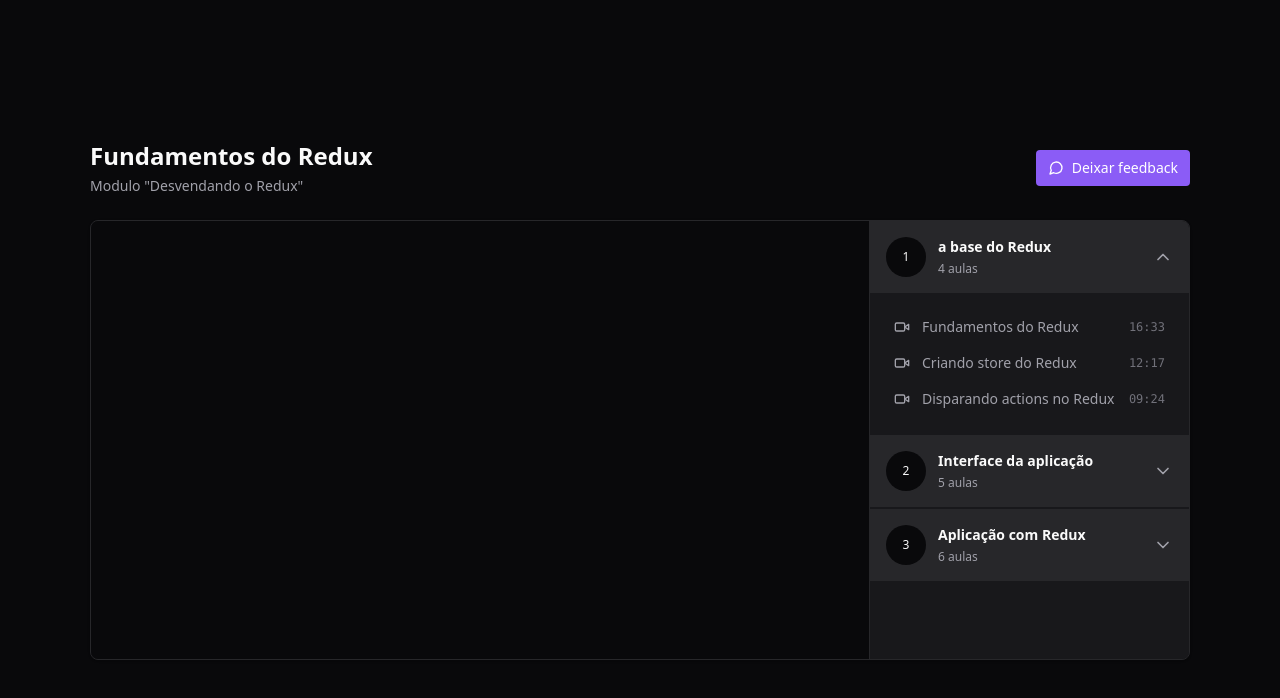
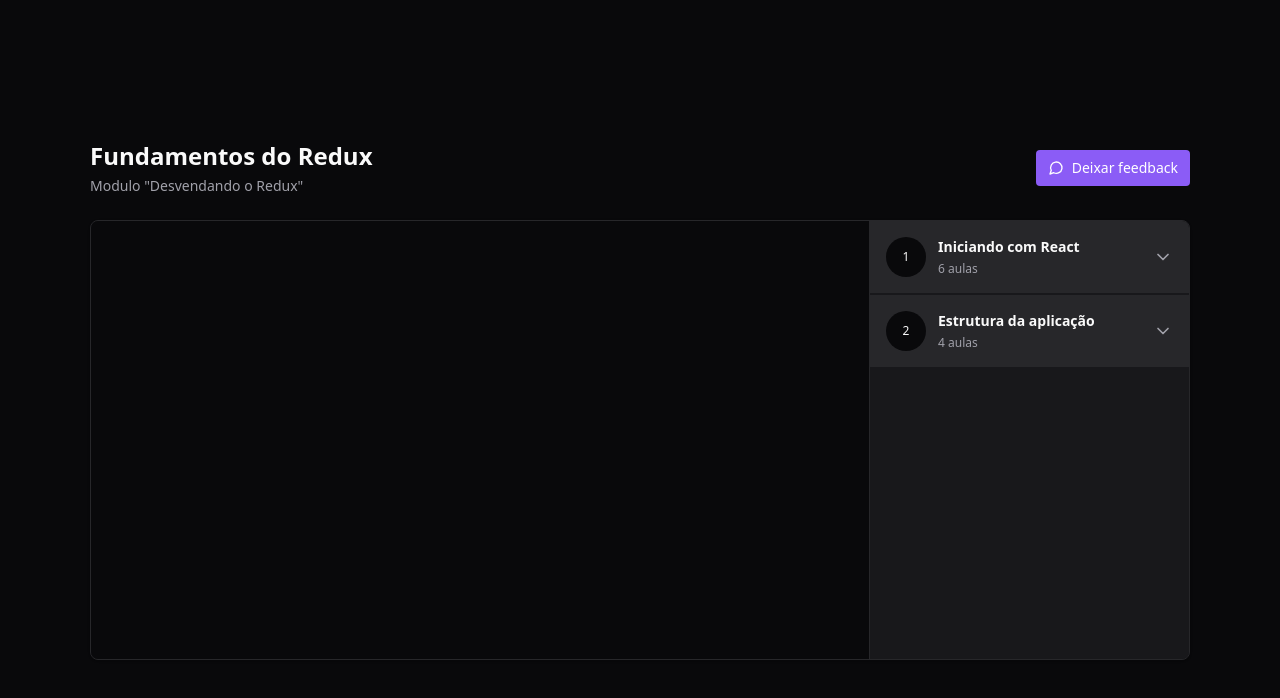
Before and after one commit to felipegarcao/redux-zustand, a React (Vite) app: page / in a window 1280 px wide. Shown: the top 698 px of the page. Built offline with nearby package versions, Linux system fonts and the light colour scheme; the HTML template or start-up script is replaced by a standard one.

Commit message:
Criando reducer do player

```diff
--- a/src/components/Module.tsx
+++ b/src/components/Module.tsx
@@ -1,5 +1,6 @@
 import * as Collapsed from '@radix-ui/react-collapsible';
 import { ChevronDown } from 'lucide-react';
+import { useAppSelector } from '../store';
 import { Lesson } from './Lesson';
 
 
@@ -10,8 +11,10 @@
 }
 
 export function Module({ title, amountOfLessons, moduleIndex }: ModuleProps) {
+  const lessons = useAppSelector(state => state.player.course.modules[moduleIndex].lessons)
+
   return (
-    <Collapsed.Root className='group' open={moduleIndex === 0}>
+    <Collapsed.Root className='group'>
       <Collapsed.Trigger className='flex w-full items-center gap-3 bg-zinc-800 p-4'>
         <div className='flex h-10 w-10 rounded-full items-center justify-center bg-zinc-950 text-xs'>
           {moduleIndex + 1}
@@ -26,9 +29,15 @@
       </Collapsed.Trigger>
       <Collapsed.Content>
         <nav className='relative flex flex-col gap-4 p-6'>
-          <Lesson title='Fundamentos do Redux' duration='16:33' />
-          <Lesson title='Criando store do Redux' duration='12:17' />
-          <Lesson title='Disparando actions no Redux' duration='09:24' />
+          {
+            lessons.map((lesson) => (
+              <Lesson
+              key={lesson.id}
+              title={lesson.title}
+              duration={lesson.duration}
+               />
+            ))
+          }
         </nav>
       </Collapsed.Content>
     </Collapsed.Root>
--- a/src/pages/Player.tsx
+++ b/src/pages/Player.tsx
@@ -2,8 +2,11 @@
 import { Header } from '../components/Header'
 import { Module } from '../components/Module'
 import { Video } from '../components/Video'
+import { useAppSelector } from '../store'
 
 export function Player() {
+  const modules = useAppSelector(state => state.player.course.modules)
+
   return (
     <div className="h-screen bg-zinc-950 text-zinc-50 flex justify-center items-center">
       <div className="w-[1100px] flex flex-col gap-6">
@@ -24,9 +27,14 @@
 
 
           <aside className='w-80 border-l divide-y-2 divide-zinc-900 absolute top-0 bottom-0 right-0 border-zinc-800 bg-zinc-900 overflow-y-auto scrollbar scrollbar-thin scrollbar-track-zinc-950 scrollbar-thumb-zinc-800'>
-           <Module title='a base do Redux' amountOfLessons={4} moduleIndex={0} />
-           <Module title='Interface da aplicação' amountOfLessons={5} moduleIndex={1} />
-           <Module title='Aplicação com Redux' amountOfLessons={6} moduleIndex={2} />
+            {modules.map((module, index) => (
+              <Module
+                key={module.id}
+                moduleIndex={index}
+                title={module.title}
+                amountOfLessons={module.lessons.length}
+              />
+            ))}
           </aside>
         </main>
       </div>
--- a/src/store/index.ts
+++ b/src/store/index.ts
@@ -1,12 +1,13 @@
 import { configureStore } from '@reduxjs/toolkit';
 import { TypedUseSelectorHook, useSelector } from 'react-redux';
+import { player } from './slices/player';
 
 
 
 
 export const store = configureStore({
   reducer: {
-
+    player
   }
 })
 
--- /dev/null
+++ b/src/store/slices/player.ts
@@ -0,0 +1,36 @@
+import { createSlice } from '@reduxjs/toolkit'
+
+const playerSlice = createSlice({
+  name: 'player',
+  initialState: {
+    course: {
+      modules: [
+        {
+          id: '1',
+          title: 'Iniciando com React',
+          lessons: [
+            { id: 'Jai8w6K_GnY', title: 'CSS Modules', duration: '13:45' },
+            { id: 'w-DW4DhDfcw', title: 'Estilização do Post', duration: '10:05' },
+            { id: 'D83-55LUdKE', title: 'Componente: Header', duration: '06:33' },
+            { id: 'W_ATsETujaY', title: 'Componente: Sidebar', duration: '09:12' },
+            { id: 'Pj8dPeameYo', title: 'CSS Global', duration: '03:23' },
+            { id: '8KBq2vhwbac', title: 'Form de comentários', duration: '11:34' },
+          ],
+        },
+        {
+          id: '2',
+          title: 'Estrutura da aplicação',
+          lessons: [
+            { id: 'gE48FQXRZ_o', title: 'Componente: Comment', duration: '13:45' },
+            { id: 'Ng_Vk4tBl0g', title: 'Responsividade', duration: '10:05' },
+            { id: 'h5JA3wfuW1k', title: 'Interações no JSX', duration: '06:33' },
+            { id: '1G0vSTqWELg', title: 'Utilizando estado', duration: '09:12' },
+          ],
+        },
+      ],
+    }
+  },
+  reducers: {}
+})
+
+export const player = playerSlice.reducer
```
